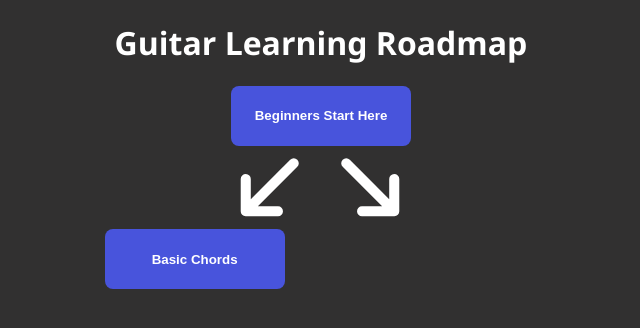
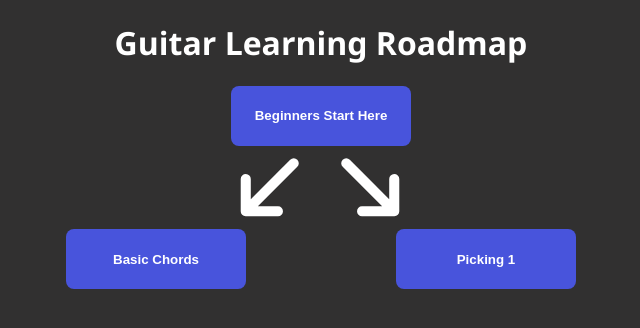
Before and after one commit to skodjet/project_friedman, a Flask app: page / in a window 1280 px wide. Shown: the part 83-411 px from the top of the page, without its empty margins (319-959 px from the left). Run offline with Flask 3, Linux system fonts and the light colour scheme.

Commit message:
Added Picking 1 section

```diff
--- a/app.py
+++ b/app.py
@@ -41,9 +41,12 @@ def index():
         bsh_modules = RoadmapEntry.query.filter_by(category = "bsh").all()
         # Basic Chords
         bc_modules = RoadmapEntry.query.filter_by(category = "basic-chords").all()
+        # Picking 1
+        pck1_modules = RoadmapEntry.query.filter_by(category = "picking1").all()
 
         return render_template('index.html', bsh_modules = bsh_modules, num_bsh_modules = len(bsh_modules),
-                                             bc_modules = bc_modules, num_bc_modules = len(bc_modules))
+                                             bc_modules = bc_modules, num_bc_modules = len(bc_modules),
+                                             pck1_modules = pck1_modules, num_pck1_modules = len(pck1_modules))
 
 
 
--- a/roadmap_db.csv
+++ b/roadmap_db.csv
@@ -1,16 +1,19 @@
 external_title,internal_title,uploader,length,url,category,ordering
+Guthrie Govan on Relaxed Picking Technique,Relaxed Picking,"DIME Group - Music Courses, Classes & Programs",2,https://www.youtube.com/watch?v=JD298eFSgM0,adv-picking,1
+Chord Changes,Changing Chords,JustinGuitar,3,https://youtu.be/Se__aa_k-ms?si=olZwvfTyVUJCSIXK,basic-chords,2
+8 Open Chords That You Should Know! | Guitar for Beginners,Open Chords,JustinGuitar,7,https://www.youtube.com/watch?v=lRJ_d3PqPIQ,basic-chords,1
+The Secret to Changing Chords Quickly,Quicker Chord Changes,Kevin Nickens,7,https://www.youtube.com/watch?v=jqs-M67fw7I,basic-chords,3
+How to Play Power Chords: Easy Beginner Guide,Power Chords,,3,https://www.youtube.com/watch?v=kX-q2pdZj5E,basic-chords,4
+Play 21 Songs Using 4 Easy Chords (Great for Beginners),Big List of 4 Chord Songs,The-Art-of-Guitar,22,https://www.youtube.com/watch?v=EmrVkj8HMqQ,basic-chords,22
 How To Avoid Finger Pain When Learning Guitar,Fretting Hand Finger Pressure,JustinGuitar,3,https://youtu.be/VB0vWNqNMbA?si=f0WVBTh2YtNXstPN,bsh,2
-Chord Changes,Changing Chords,JustinGuitar,3,https://youtu.be/Se__aa_k-ms?si=olZwvfTyVUJCSIXK,basic-chords,2
 Essential Hand Stretches For Guitarists or Any Instrumentalist,Pre-Playing Stretching and Injury Prevention,GuitarLessons365,9,https://www.youtube.com/watch?v=TSrfB7JIzxY,bsh,1
 "How To Hold Your Guitar Pick Properly (The BEST Way, With Close Up Examples)",Holding a Pick,Darryl Syms,3,https://www.youtube.com/watch?v=8-grcbKnbps,bsh,4
 Learn Fingerstyle in 5 Minutes,Intro to Fingerstyle,Tony Polecastro,6,https://www.youtube.com/watch?v=qQGP96XHBkg,bsh,5
-3 Tips to NAIL Alternate Picking | Guitar for Beginners,Alternate Picking Intro,JustinGuitar,5,https://www.youtube.com/watch?v=q8SHmo1-dac,tch1,1
+Correct Guitar Posture - Essential for Mature Learners,Posture,Relax And Learn Guitar,11,https://www.youtube.com/watch?v=LrBxeEIMl6U,bsh,3
+Why Pick Angle & Strumming Mechanics are CRUCIAL! Guitar for Beginners,Strumming Mechanics,JustinGuitar,10,https://www.youtube.com/watch?v=c5pipuvb-EM,picking1,1
+3 Tips to NAIL Alternate Picking | Guitar for Beginners,Alternate Picking Intro,JustinGuitar,5,https://www.youtube.com/watch?v=q8SHmo1-dac,picking1,3
 How To BEND the RIGHT WAY on Guitar,Bends (you do it to yourself),Marty Music,11,https://www.youtube.com/watch?v=7yQLHM5H10c,tch1,2
 Are you doing guitar pull-offs this way? | Guitar Hammer on & Pull Off | Guitar Technique Tutorial,Hammer-ons/Pull-offs,Sound Guitar Lessons With Jared,6,https://www.youtube.com/watch?v=zv0PTZVW4dI,tch1,3
 The Strum Pattern That UNLOCKS ALL Strum Patterns,Strumming Patterns,The-Art-of-Guitar,7,https://www.youtube.com/watch?v=ezV3hfNOD3Y,tch1,4
 How To Have Cleaner & Buzz Free Barre Chords - Tips for Beginners!,Barre Chords,,7,https://www.youtube.com/watch?v=EMerE4R8gW8,tch1,5
-8 Open Chords That You Should Know! | Guitar for Beginners,Open Chords,JustinGuitar,7,https://www.youtube.com/watch?v=lRJ_d3PqPIQ,basic-chords,1
-The Secret to Changing Chords Quickly,Quicker Chord Changes,Kevin Nickens,7,https://www.youtube.com/watch?v=jqs-M67fw7I,basic-chords,3
-Correct Guitar Posture - Essential for Mature Learners,Posture,Relax And Learn Guitar,11,https://www.youtube.com/watch?v=LrBxeEIMl6U,bsh,3
-How to Play Power Chords: Easy Beginner Guide,Power Chords,,3,https://www.youtube.com/watch?v=kX-q2pdZj5E,basic-chords,4
-Play 21 Songs Using 4 Easy Chords (Great for Beginners),Big List of 4 Chord Songs,The-Art-of-Guitar,22,https://www.youtube.com/watch?v=EmrVkj8HMqQ,basic-chords,22
+How To Improve PICK ACCURACY & Stop Picking The Wrong String,Improving Picking Accuracy,Good Guitarist,10,https://www.youtube.com/watch?v=Kyn4X4O2LLw,picking1,2
--- a/static/roadmap_script.js
+++ b/static/roadmap_script.js
@@ -72,9 +72,13 @@ function setup_sidebar(button, sidebar, progress_bar, checkboxes, completed_coun
 }
 
 // Beginners start here
-setup_sidebar(document.getElementById('beginners-start-here'), document.getElementById('beginners-start-here-sidebar'),
+setup_sidebar(document.getElementById('beginners-start-here-button'), document.getElementById('beginners-start-here-sidebar'),
               document.getElementById('bsh-progress'), document.querySelectorAll('.bsh-checkbox'), document.getElementById('bsh-completed-count'));
 
 // Basic chords
-setup_sidebar(document.getElementById('basic-chords'), document.getElementById('basic-chords-sidebar'),
+setup_sidebar(document.getElementById('basic-chords-button'), document.getElementById('basic-chords-sidebar'),
               document.getElementById('bc-progress'), document.querySelectorAll('.bc-checkbox'), document.getElementById('bc-completed-count'));
+
+// Picking 1
+setup_sidebar(document.getElementById('picking-1-button'), document.getElementById('picking-1-sidebar'),
+              document.getElementById('pck1-progress'), document.querySelectorAll('.pck1-checkbox'), document.getElementById('pck1-completed-count'));
--- a/static/styles.css
+++ b/static/styles.css
@@ -53,9 +53,12 @@ body .module-button-div {
   display: flex;
   justify-content: center;
 }
-body #basic-chords {
-  width: 50%;
-  margin: 5% 15%;
+body .module-row {
+  display: flex;
+  justify-content: center;
+  gap: 150px;
+  margin-top: 5%;
+  width: 100%;
 }
 body .module {
   position: fixed;
--- a/static/styles.scss
+++ b/static/styles.scss
@@ -69,10 +69,25 @@ body {
         justify-content: center;
     }
 
-    #basic-chords {
-        width: 50%;
-        margin: 5% 15%;
+    .module-row {
+        display: flex;
+        justify-content: center;
+        gap: 150px;
+        margin-top: 5%;
+        width: 100%
     }
+
+    // #basic-chords {
+    //     width: 20%;
+    //     margin-top: 5%;
+    //     margin-left: 32%;
+    // }
+
+    // #picking-1 {
+    //     width: 20%;
+    //     margin-top: 5%;
+    //     margin-right: 32%;
+    // }
 
     .module {
         position: fixed;
--- a/templates/index.html
+++ b/templates/index.html
@@ -54,8 +54,14 @@
     <svg class="arrow" id="arrow1" xmlns="http://www.w3.org/2000/svg" width="24" height="24" viewBox="0 0 24 24"><path fill="currentColor" d="m7.85 13l2.85 2.85q.3.3.288.7t-.288.7q-.3.3-.712.313t-.713-.288L4.7 12.7q-.3-.3-.3-.7t.3-.7l4.575-4.575q.3-.3.713-.287t.712.312q.275.3.288.7t-.288.7L7.85 11H19q.425 0 .713.288T20 12t-.288.713T19 13z"/></svg>
     <svg class="arrow" id="arrow2" xmlns="http://www.w3.org/2000/svg" width="24" height="24" viewBox="0 0 24 24"><path fill="currentColor" d="m7.85 13l2.85 2.85q.3.3.288.7t-.288.7q-.3.3-.712.313t-.713-.288L4.7 12.7q-.3-.3-.3-.7t.3-.7l4.575-4.575q.3-.3.713-.287t.712.312q.275.3.288.7t-.288.7L7.85 11H19q.425 0 .713.288T20 12t-.288.713T19 13z"/></svg>
 
-    <!-- Basic Chords -->
-    {{ render_module('basic-chords', 'Basic Chords', 'bc', bc_modules, num_bc_modules) }}
+    <div class="module-row">
+        <!-- Basic Chords -->
+        {{ render_module('basic-chords', 'Basic Chords', 'bc', bc_modules, num_bc_modules) }}
+
+        <!-- Picking 1 -->
+        {{ render_module('picking-1', 'Picking 1', 'pck1', pck1_modules, num_pck1_modules) }}
+    </div>
+
 
 
 
```
Also changed, not shown: instance/database.db, 1 other file.
